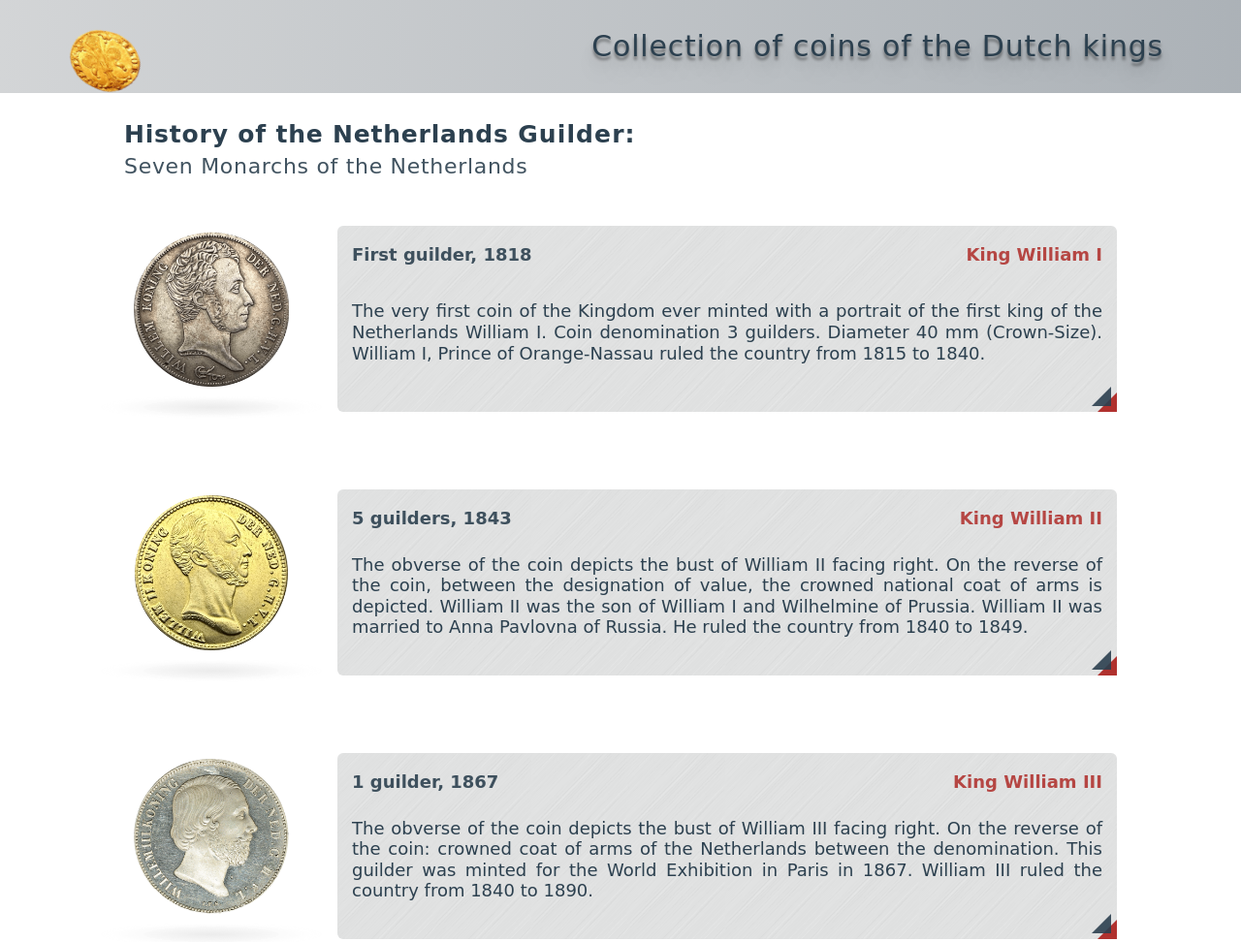
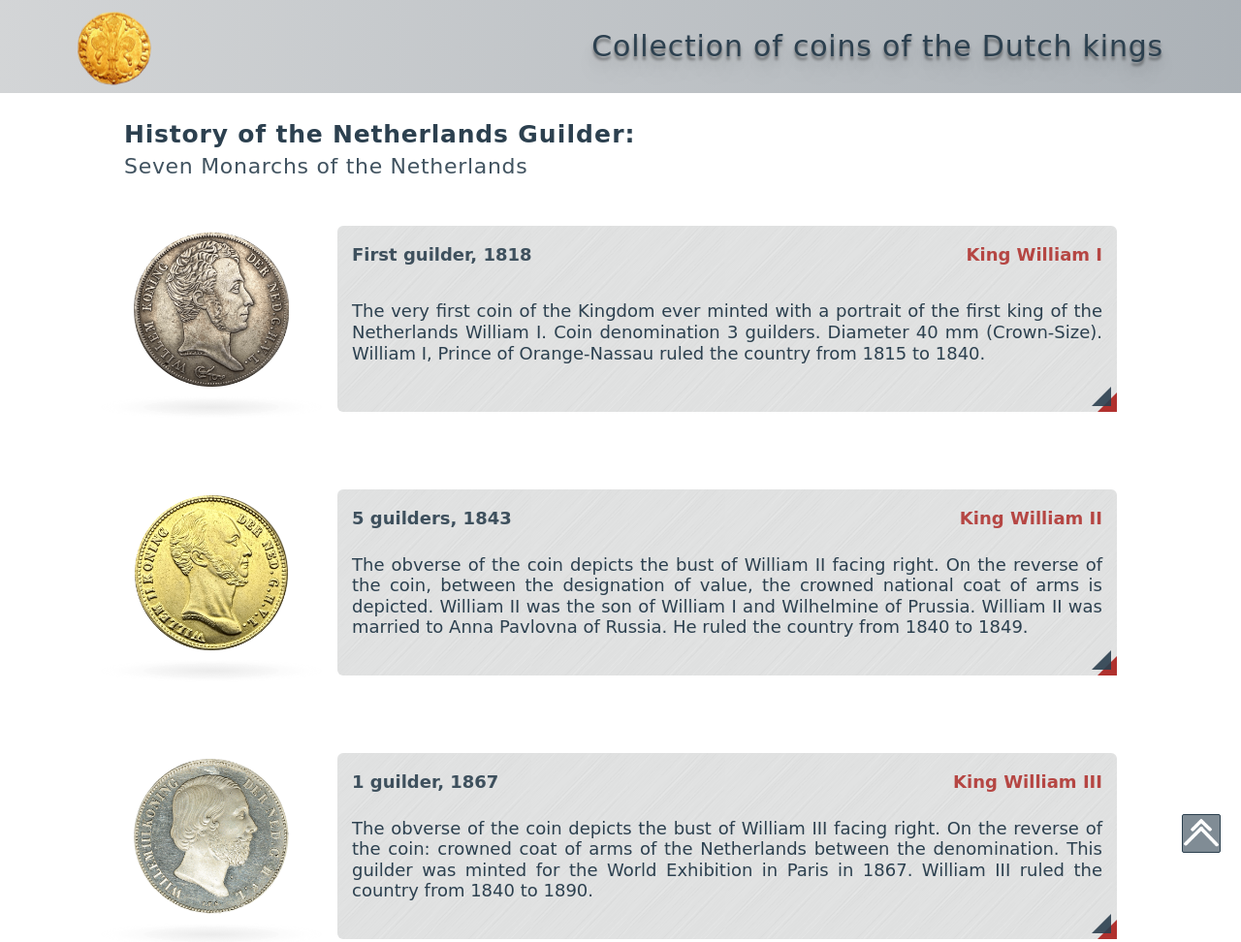
Before and after one commit to leo-shirokov/coins, a plain HTML site: page index.html in a window 1280 px wide. Shown: the top 972 px of the page at 97% size. Drawn offline with Linux system fonts and the light colour scheme; a web font is replaced by a local one.

Commit message:
up button added

```diff
--- a/script.js
+++ b/script.js
@@ -20,4 +20,24 @@ function main() {
     });
 }
 
+function addUpButton() {
+    const button = document.createElement('div');
+    button.classList.add('upbtn');
+    document.body.append(button);
+    document.addEventListener('scroll', (e) => {
+        if (window.scrollY > window.innerHeight - 100) {
+            button.style.bottom = '45px';
+        } else {
+            button.style.bottom = '-80px';
+        }
+    });
+    button.addEventListener('click', () => {
+        window.scroll({
+            top: 0,
+            behavior: 'smooth',
+        });
+    })
+}
+
 main();
+addUpButton();
--- a/style.css
+++ b/style.css
@@ -664,3 +664,28 @@ body {
         font-size: 12px;
     }
 }
+
+/* ************** UP BUTTON ************** */
+.upbtn {
+    background-image: url(img/top_button.png);
+    background-repeat: no-repeat;
+    background-position: center center;
+    background-size: cover;
+    background-color: rgba(44, 64, 79, 0.6);
+    border-radius: 2px;
+    border: 0.5px solid rgba(44, 64, 79, 1);
+    z-index: 100;
+    width: 40px;
+    height: 40px;
+    position: fixed;
+    bottom: -80px;
+    right: 21px;
+    cursor: pointer;
+    -webkit-transition: all .5s ease-in-out;
+    -o-transition: all .5s ease-in-out;
+    transition: all .5s ease-in-out;
+}
+
+.upbtn:hover {
+    background-color: rgba(44, 64, 79, 0.8);
+}
```
Also changed, not shown: img/top_button.png (added).
